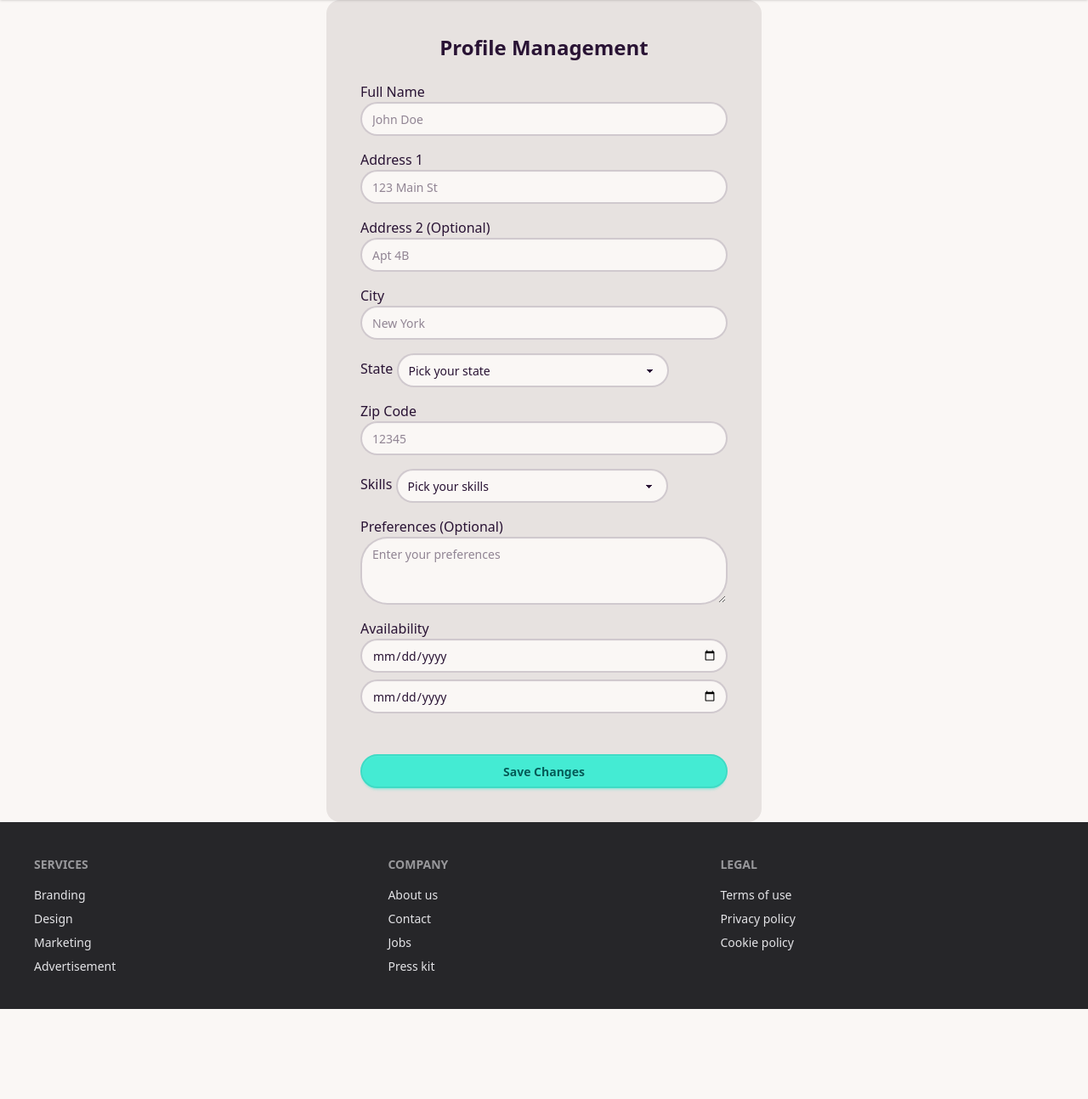
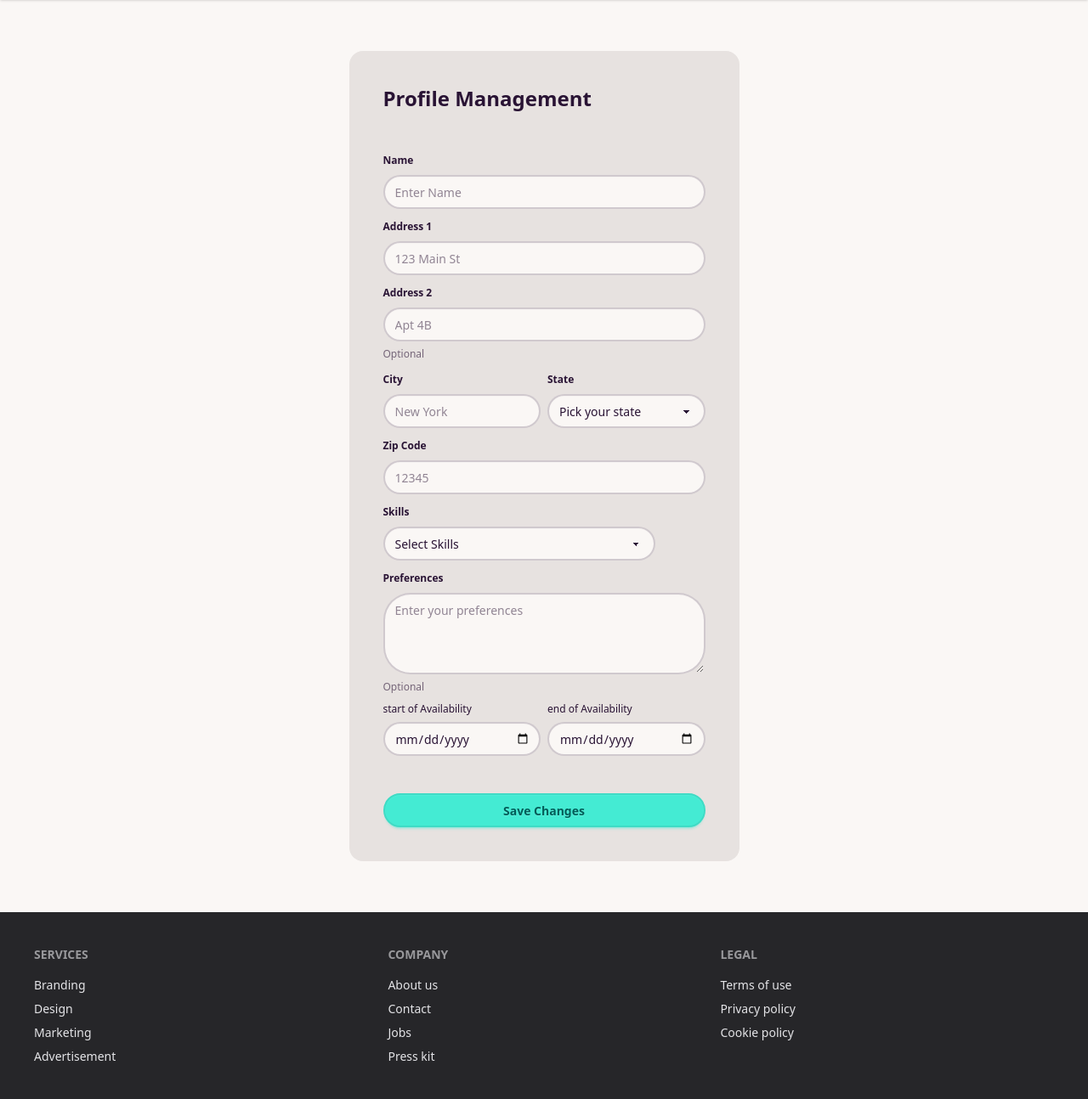
Before and after one commit to alesss-b/kindred-causes, a Django app: page /account_management/ in a window 1280 px wide. Shown: the part 72-1366 px from the top of the page at 85% size. Before the commit the page ends 1260 px from the top, so only its background shows below. Run offline with Django 5.2, Linux system fonts and the light colour scheme; style sheets or scripts are compiled from the project's sources.

Commit message:
updated profile management to fit our form settup

```diff
--- a/kindred_causes/main/templates/profile_management.html
+++ b/kindred_causes/main/templates/profile_management.html
@@ -1,42 +1,37 @@
-{% extends 'root.html' %}
+{% extends 'form.html' %}
 
-{% block title %}Profile Management{% endblock title %}
+{% block form_title %}Profile Management{% endblock form_title %}
 
-{% block content %}
-    <div class="flex grow justify-around items-center">
-        <form class="accent bg-base-300 rounded-2xl h-fit flex flex-col space-y-6 p-10 w-full max-w-lg">
-            <div class="text-2xl text-center font-bold">Profile Management</div>
-
-            <div class="flex flex-col space-y-4">
-
+{% block form_content %}
 <!-- Full Name -->
-                <label class="form-control w-full">
-                    <span class="label-text">Full Name</span>
-                    <input type="text" class="input input-bordered w-full" placeholder="John Doe" maxlength="50" required />
-                </label>
+<fieldset class="fieldset w-full">
+    <legend class="fieldset-legend ">Name</legend>
+    <input type="text" class="input w-full" placeholder="Enter Name" />
+</fieldset>
 
 <!-- Address 1 -->
-                <label class="form-control w-full">
-                    <span class="label-text">Address 1</span>
-                    <input type="text" class="input input-bordered w-full" placeholder="123 Main St" maxlength="100" required />
-                </label>
+<fieldset class="fieldset w-full">
+    <legend class="fieldset-legend">Address 1</legend>
+    <input type="text" class="input w-full" placeholder="123 Main St" maxlength="100" required />
+</fieldset>
 
-                <!-- Address 2 -->
-                <label class="form-control w-full">
-                    <span class="label-text">Address 2 (Optional)</span>
-                    <input type="text" class="input input-bordered w-full" placeholder="Apt 4B" maxlength="100" />
-                </label>
+<fieldset class="fieldset w-full">
+    <legend class="fieldset-legend">Address 2</legend>
+    <input type="text" class="input w-full" placeholder="Apt 4B" maxlength="100" />
+    <p class="fieldset-label">Optional</p>
+  </fieldset>
 
+<div class="flex flex-row gap-2 w-full">
     <!-- City -->
-                <label class="form-control w-full">
-                    <span class="label-text">City</span>
-                    <input type="text" class="input input-bordered w-full" placeholder="New York" maxlength="100" required />
-                </label>
+    <fieldset class="fieldset w-1/2">
+        <legend class="fieldset-legend">City</legend>
+        <input type="text" class="input w-full" placeholder="New York" maxlength="100" required />
+    </fieldset>
 
     <!-- State -->
-                <label class="form-control w-full">
-                    <span class="label-text">State</span>
-                    <select class="select w-full max-w-xs" required>
+    <fieldset class="fieldset w-1/2">
+        <legend class="fieldset-legend">State</legend>
+        <select class="select w-full">
             <option disabled selected>Pick your state</option>
             <option value="AL">AL</option>
             <option value="AK">AK</option>
@@ -89,51 +84,108 @@
             <option value="WI">WI</option>
             <option value="WY">WY</option>
         </select>
-                </label>
+    </fieldset>
+</div>
 
 <!-- Zip Code -->
-                <label class="form-control w-full">
-                    <span class="label-text">Zip Code</span>
-                    <input type="text" class="input input-bordered w-full" placeholder="12345" pattern="\d{5,9}" minlength="5" maxlength="9" required />
-                </label>
+<fieldset class="fieldset w-full">
+    <legend class="fieldset-legend ">Zip Code</legend>
+    <input type="text" class="input w-full" placeholder="12345" placeholder="12345" pattern="\d{5,9}" minlength="5" maxlength="9" required/>
+</fieldset>
 
 <!-- Skills-->
-                <label class="form-control w-full">
-                    <span class="label-text">Skills</span>
-                    <select class="select w-full max-w-xs" required>
-                        <option disabled selected>Pick your skills</option>
-                        <option value="communication">Communication</option>
-                        <option value="teamwork">Teamwork</option>
-                        <option value="event_planning">Event Planning</option>
-                        <option value="fundraising">Fundraising</option>
-                        <option value="tutoring">Tutoring</option>
-                        <option value="web_dev">Web Development</option>
-                        <option value="first_aid">First Aid & CPR</option>
-                        <option value="gardening">Gardening</option>
-                        <option value="homeless_support">Homeless Shelter Support</option>
-                        <option value="disaster_relief">Disaster Relief Assistance</option>
-                    </select>
+
+<fieldset class="fieldset w-full">
+    <legend class="fieldset-legend">Skills</legend>
+    <details class="dropdown w-full">
+        <summary class="select">Select Skills</summary>
+        <ul class="menu dropdown-content bg-base-100 rounded-box z-1 w-52 p-2 shadow-sm">
+            <li>
+                <label class="fieldset-label">
+                    <input type="checkbox" checked="checked" class="checkbox" />
+                    Communication
                 </label>
+            </li>
+            <li>
+                <label class="fieldset-label">
+                    <input type="checkbox" checked="checked" class="checkbox" />
+                    Teamwork
+                </label>
+            </li>
+            <li>
+                <label class="fieldset-label">
+                    <input type="checkbox" checked="checked" class="checkbox" />
+                    Event Planning
+                </label>
+            </li>
+            <li>
+                <label class="fieldset-label">
+                    <input type="checkbox" checked="checked" class="checkbox" />
+                    Fundraising
+                </label>
+            </li>
+            <li>
+                <label class="fieldset-label">
+                    <input type="checkbox" checked="checked" class="checkbox" />
+                    Tutoring
+                </label>
+            </li>
+            <li>
+                <label class="fieldset-label">
+                    <input type="checkbox" checked="checked" class="checkbox" />
+                    Web Development
+                </label>
+            </li>
+            <li>
+                <label class="fieldset-label">
+                    <input type="checkbox" checked="checked" class="checkbox" />
+                    First Aid & CPR
+                </label>
+            </li>
+            <li>
+                <label class="fieldset-label">
+                    <input type="checkbox" checked="checked" class="checkbox" />
+                    Gardening
+                </label>
+            </li>
+            <li>
+                <label class="fieldset-label">
+                    <input type="checkbox" checked="checked" class="checkbox" />
+                    Homeless Shelter Support
+                </label>
+            </li>
+            <li>
+                <label class="fieldset-label">
+                    <input type="checkbox" checked="checked" class="checkbox" />
+                    Disaster Relief Assistance
+                </label>
+            </li>
+        </ul>
+    </details>
+</fieldset>
 
 <!-- Preferences -->
-                <label class="form-control w-full">
-                    <span class="label-text">Preferences (Optional)</span>
-                    <textarea class="textarea textarea-bordered w-full" placeholder="Enter your preferences"></textarea>
-                </label>
+<fieldset class="fieldset w-full">
+    <legend class="fieldset-legend">Preferences</legend>
+    <textarea class="textarea h-24 text-wrap w-full" placeholder="Enter your preferences" required></textarea>
+    <p class="fieldset-label">Optional</p>
+</fieldset>
 
 <!-- Availability -->
-                <label class="form-control w-full">
-                    <span class="label-text">Availability</span>
-                    <input type="date" class="input input-bordered w-full" required />
-                    <input type="date" class="input input-bordered w-full mt-2" required />
-                </label>
-
+<div class="flex flex-row gap-2 w-full">
+    <fieldset class="fieldset w-full">
+        start of Availability
+        <input type="date" class="input"/>
+    </fieldset>
+    <fieldset class="fieldset w-full">
+        end of Availability
+        <input type="date" class="input"/>
+    </fieldset>
 </div>
 
+{% endblock form_content %}
+
 <!-- Save Button -->
-            <div class="form-control mt-6">
-                <button type="submit" class="btn btn-primary w-full">Save Changes</button>
-            </div>
-        </form>
-    </div>
-{% endblock content %}
+{% block form_buttons %}
+<a role="button" class="btn btn-primary w-full" type="submit"> Save Changes</a>
+{% endblock form_buttons %}
```
Also changed, not shown: kindred_causes/main/templates/event_management.html (+5 -7 lines). Lines whose indentation alone changed are shown as unchanged.
